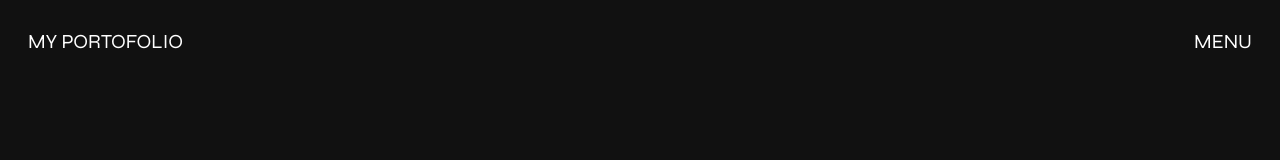
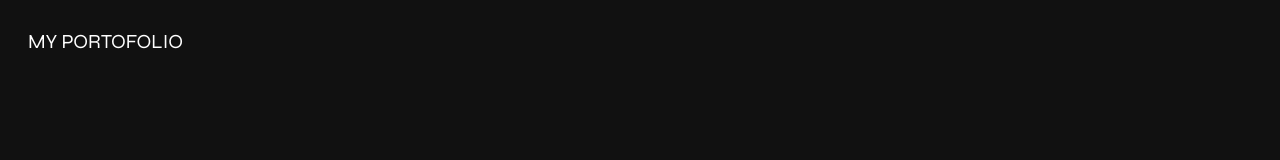
Before and after one commit to wildy13/wildy, a Nuxt app: page / in a window 1280 px wide. Shown: the top 160 px of the page. Built offline with nearby package versions, Linux system fonts and the light colour scheme.

Commit message:
refactor(navbar): delete menu on  navbar

```diff
--- a/components/navbar/index.vue
+++ b/components/navbar/index.vue
@@ -1,6 +1,5 @@
 <template>
-    <div  class="fixed top-0  left-0 w-full z-50  flex justify-between items-center px-7 py-7 bg-[#111111]">
+    <div  class="fixed top-0  left-0 w-full z-50 px-7 py-7 bg-[#111111]">
         <div  class="text-xl">MY PORTOFOLIO</div>
-        <div class="text-xl">MENU</div>
     </div>
 </template>
```
